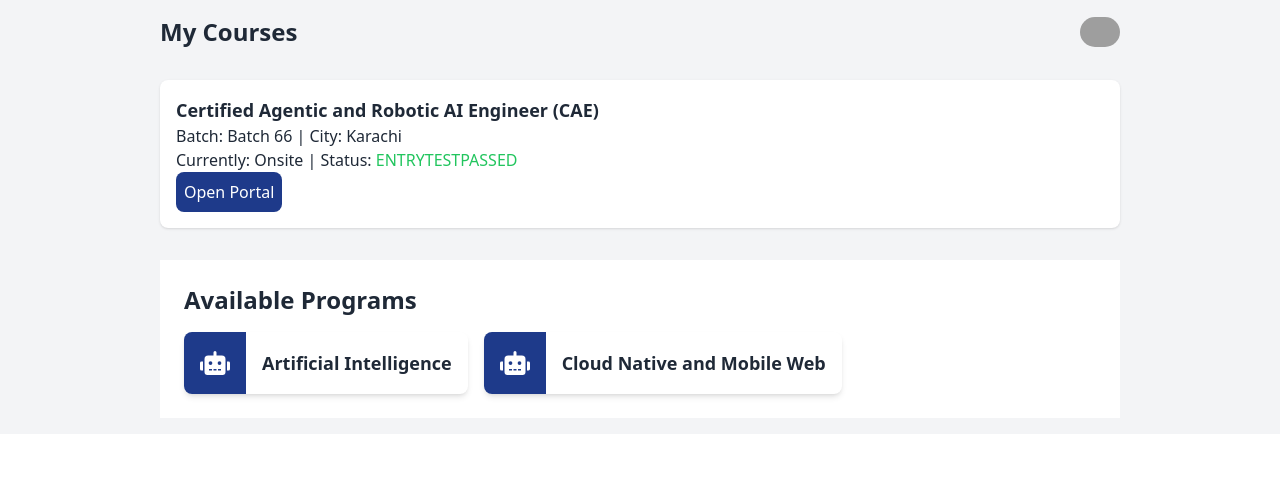
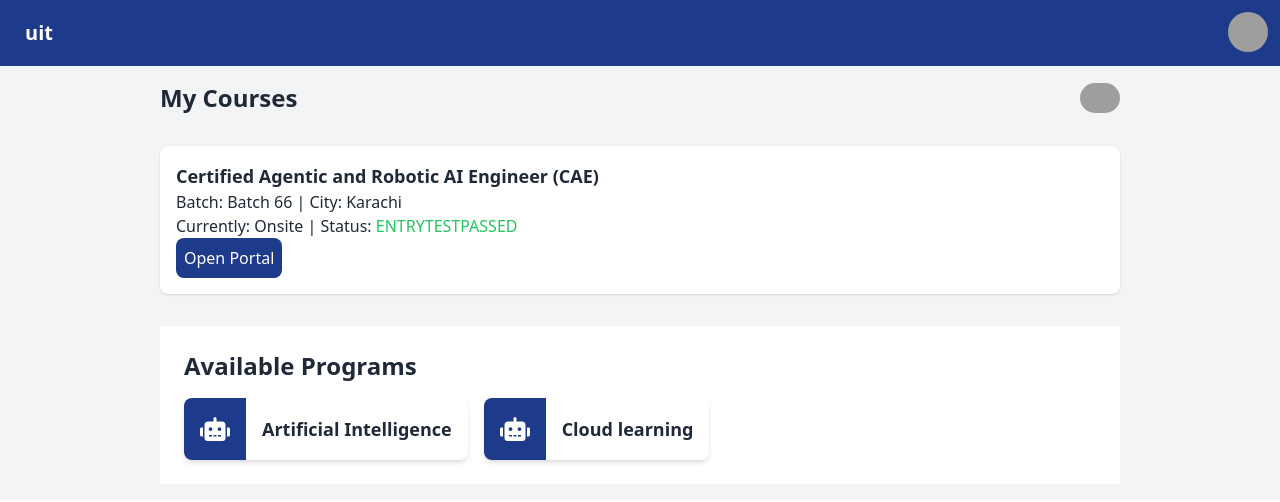
Before and after one commit to sharjeel0011/UIT-Student-Portal, a React (Vite) app: page /Studentportal in a window 1280 px wide. Shown: the top 502 px of the page. Built offline with nearby package versions, Linux system fonts and the light colour scheme; grey boxes are pictures that could not be loaded.

Commit message:
studentPortalminerissuenav

```diff
--- a/src/Components/StudentNav.jsx
+++ b/src/Components/StudentNav.jsx
@@ -3,38 +3,15 @@ import React from 'react'
 const StudentNav = () => {
   return (
   <>
-  <div className="navbar bg-base-100">
+  <div className="navbar bg-blue-900">
   <div className="flex-1">
-    <a className="btn btn-ghost text-xl">uit</a>
+    <a className="btn text-white btn-ghost text-xl">uit</a>
   </div>
   <div className="flex-none">
     <div className="dropdown dropdown-end">
       <div tabIndex={0} role="button" className="btn btn-ghost btn-circle">
         <div className="indicator">
-          <svg
-            xmlns="http://www.w3.org/2000/svg"
-            className="h-5 w-5"
-            fill="none"
-            viewBox="0 0 24 24"
-            stroke="currentColor">
-            <path
-              strokeLinecap="round"
-              strokeLinejoin="round"
-              strokeWidth="2"
-              d="M3 3h2l.4 2M7 13h10l4-8H5.4M7 13L5.4 5M7 13l-2.293 2.293c-.63.63-.184 1.707.707 1.707H17m0 0a2 2 0 100 4 2 2 0 000-4zm-8 2a2 2 0 11-4 0 2 2 0 014 0z" />
-          </svg>
-          {/* <span className="badge badge-sm indicator-item">8</span>
-        </div>
-      </div>
-      <div
-        tabIndex={0}
-        className="card card-compact dropdown-content bg-base-100 z-[1] mt-3 w-52 shadow">
-        <div className="card-body">
-          <span className="text-lg font-bold">8 Items</span>
-          <span className="text-info">Subtotal: $999</span>
-          <div className="card-actions">
-            <button className="btn btn-primary btn-block">View cart</button>
-          </div> */}
+
         </div>
       </div>
     </div>
--- a/src/Components/StudentPortalPage/Protected.jsx
+++ b/src/Components/StudentPortalPage/Protected.jsx
@@ -2,6 +2,7 @@
 import React, { useEffect, useState } from 'react';
 import Sidebar from './Sidebar';
 import { useNavigate } from 'react-router-dom';
+import StudentNav from '../StudentNav';
 
 const Protected = ({ children }) => {
   const [allowStudent, setAllowStudent] = useState(true);
@@ -16,9 +17,13 @@ const Protected = ({ children }) => {
   return (
     <div>
       {allowStudent ? (
+        <div>
+          <StudentNav/>
         <div className="flex">
+
           {/* <Sidebar /> */}
           <main className="flex-1 p-0">{children}</main>
+        </div>
         </div>
       ) : (
         <div className="flex justify-center items-center h-screen">
--- a/src/Screens/StudentPortal/StudentPortal.jsx
+++ b/src/Screens/StudentPortal/StudentPortal.jsx
@@ -169,6 +169,7 @@ import CourseCard from "../../Components/StudentPortalPage/CoursCard";
 import CourseGrid from "../../Components/StudentPortalPage/CoursGrid";
 import AvailablePrograms from "../../Components/HomePage/AvailabelPrograms";
 import { courses } from "../../assets/Data";
+import StudentNav from "../../Components/StudentNav";
 
 const StudentPortal = () => {
   const userImage =
@@ -194,6 +195,8 @@ const StudentPortal = () => {
   ];
 
   return (
+    <>
+    <StudentNav/>
     <div className="bg-gray-100">
     <div className="w-full  lg:w-4/5 px-2 sm:px-8 py-4 mx-auto">
       <Header userImage={userImage} />
@@ -211,6 +214,7 @@ const StudentPortal = () => {
     </div>
     </div>
     </div>
+    </>
   );
 };
 
--- a/src/assets/Data.js
+++ b/src/assets/Data.js
@@ -274,24 +274,54 @@ export const courses = [
     ],
   },
   {
-    id: "cloud",
-    title: "Cloud Native and Mobile Web",
+    id: "Cloud",
+    title: "Cloud learning",
     description:
-      "This course dives deep into building scalable cloud-native applications and mobile-first web solutions.",
+      "Artificial Intelligence (AI) is a cutting-edge field that leverages algorithms to simulate human intelligence. This course covers modern AI techniques and applications.",
     metadata: {
       category: "Technology",
-      level: "Advanced",
-      tags: ["Cloud", "Mobile", "Web Development"],
+      level: "Intermediate",
+      tags: ["AI", "ML", "Technology"],
     },
-    steps: ["Register", "Select Plan", "Confirm Enrollment", "Begin Journey"],
+    steps: ["Register", "Choose plan", "Purchase", "Start Learning"],
+    modules: [
+      {
+        title: "Introduction to AI",
+        description: "Understanding the basics of Artificial Intelligence.",
+        technicalTasks: ["What is AI?", "History", "Applications"],
+        innovationTasks: ["AI vs. Human Intelligence", "Current Trends"],
+      },
+    ],
+    quarters: [
+      { quarter: 1, title: "Introduction to AI", fee: "USD 200", duration: "3 months" },
+    ],
     batches: [
       {
-        batchId: "cloud-CN-2024-01",
-        startDate: "2024-03-01",
-        endDate: "2024-06-01",
-        timing: "11:00 AM - 2:00 PM",
-        instructor: "Prof. Alan Turing",
+        batchId: "ai-AI-2024-01",
+        startDate: "2024-01-15",
+        endDate: "2024-04-15",
+        timing: "10:00 AM - 1:00 PM",
+        instructor: "Dr. John Smith",
         status: "active",
+        textbooks: [
+          {
+            id: "ai-TB-001",
+            title: "AI Basics",
+            author: "John Smith",
+            link: "http://example.com/ai-basics",
+            edition: "2nd Edition",
+            publisher: "Tech Books Publishing",
+            isbn: "978-3-16-148410-0",
+          },
+        ],
+      },
+      {
+        batchId: "ai-AI-2024-02",
+        startDate: "2024-05-01",
+        endDate: "2024-08-01",
+        timing: "2:00 PM - 5:00 PM",
+        instructor: "Dr. Jane Doe",
+        status: "upcoming",
         textbooks: [],
       },
     ],
```
